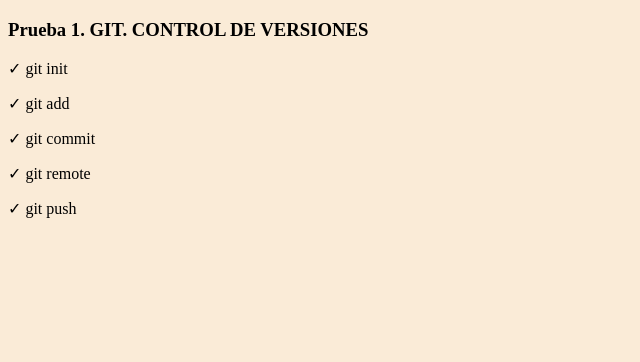
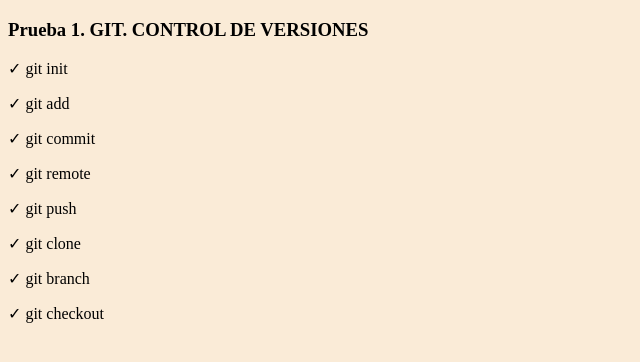
Before and after one commit to bithouse-global/Prueba_1_GIT_CONTROL_DE_VERSIONES, a plain HTML site: page index.html in a window 1280 px wide. Shown: the whole page, without its empty margins (0-640 px from the left). Drawn offline with Linux system fonts and the light colour scheme.

Commit message:
update checklist

```diff
--- a/index.html
+++ b/index.html
@@ -16,6 +16,9 @@
         <p>✓ git commit</p>
         <p>✓ git remote</p>
         <p>✓ git push</p>
+        <p>✓ git clone</p>
+        <p>✓ git branch</p>
+        <p>✓ git checkout</p>
     </div>
 
     <script src="./js/app.js"></script>
```
